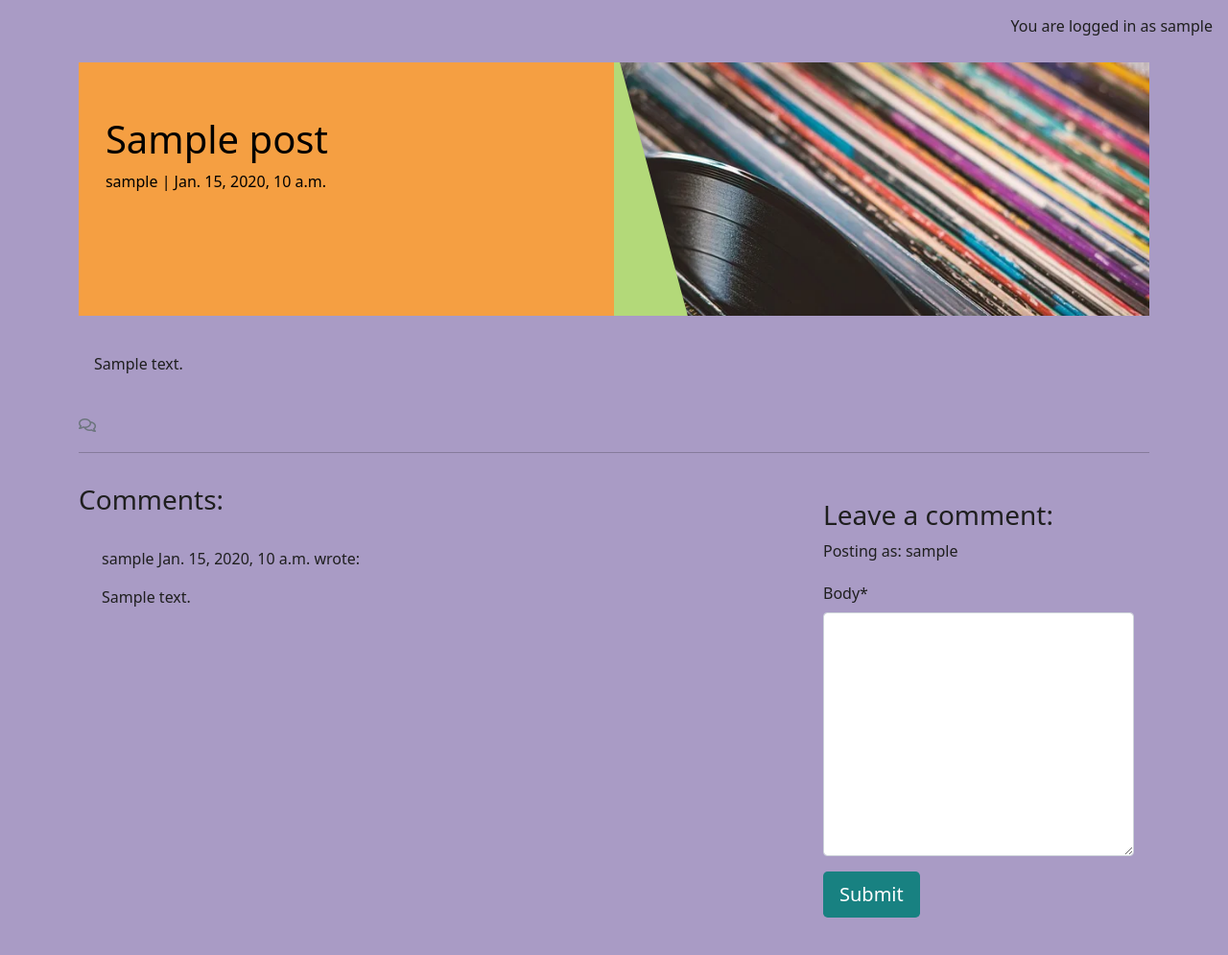
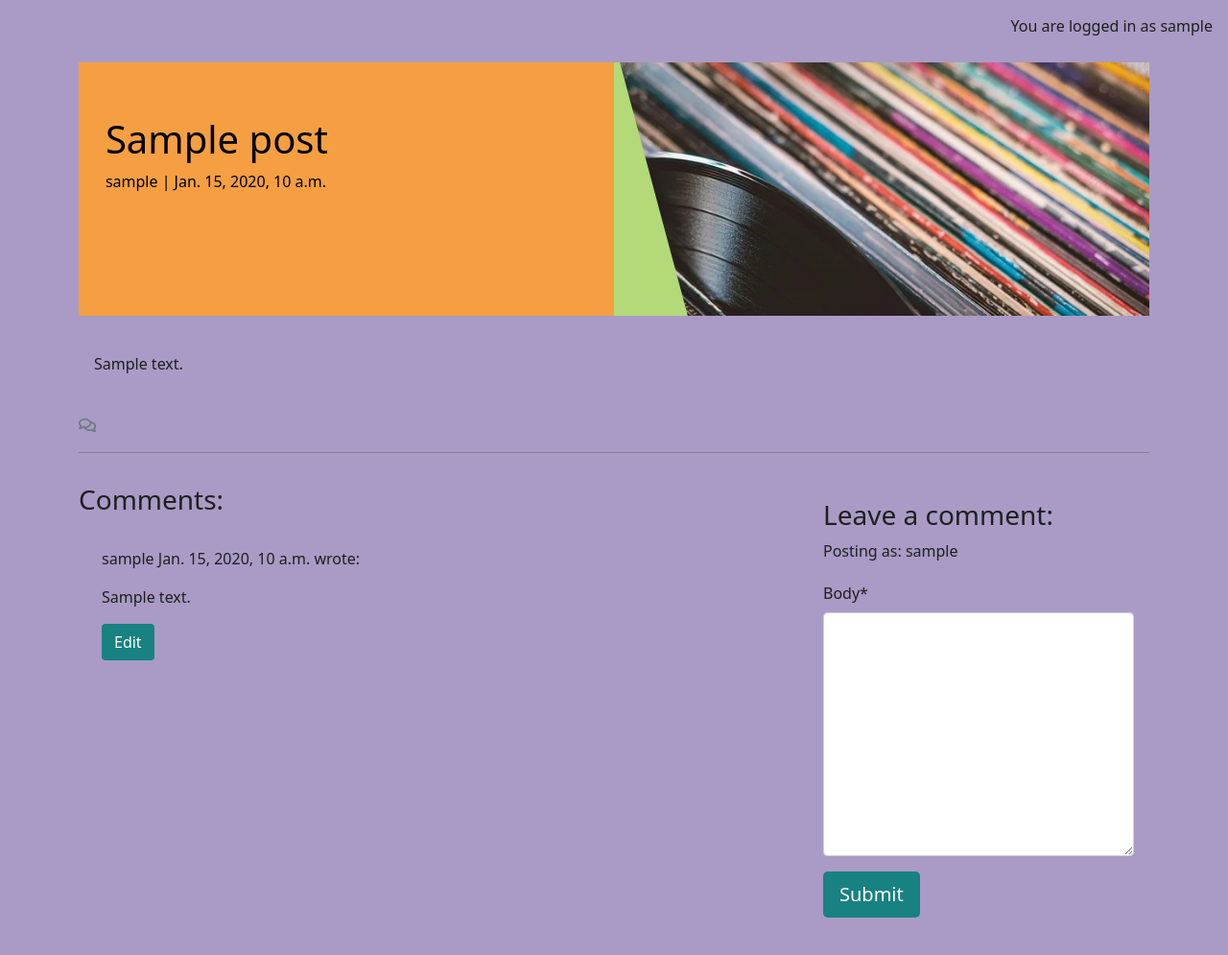
Before and after one commit to AF-5446/Lyric-Lure-CSP, a Django app: a page that uses templates/base.html in a window 1280 px wide. Shown: the part 75-1070 px from the top of the page at 96% size. Run offline with Django 4.2, Linux system fonts and the light colour scheme; a user stored in the database is signed in; tables that the repository leaves empty hold one stand-in row (values such as "Sample post"); some libraries are stand-ins or nearby versions.

Commit message:
edit/ delete records. Saving here before replacing the js static file.

```diff
--- a/hello_world/templates/blog/post_detail.html
+++ b/hello_world/templates/blog/post_detail.html
@@ -49,8 +49,8 @@
                 <!-- We want a for loop inside the empty control tags to iterate through each comment in comments -->
                 {% for comment in comments %}
                 <div class="p-2 comments
-                 {% if not comment.approved and comment.author == user %}
-                 faded{% elif not comment.approved %} d-none{% endif %}">
+                {% if not comment.approved and comment.author == user %}
+                faded{% elif not comment.approved %} d-none{% endif %}">
                     <p class="font-weight-bold"> {{comment.author}}
                         <span class="font-weight-normal">
                             {{comment.created_on}}
@@ -63,6 +63,9 @@
                     <p class="approval">
                         This comment is awaiting approval.
                     </p>
+                    {% endif %}
+                    {% if user.is_authenticated and comment.author == user %}
+                    <button class="btn btn-edit" comment_id="{{ comment.id }}">Edit</button>
                     {% endif %}
                 </div>
                 <!-- Our for loop ends here -->
--- a/hello_world/urls.py
+++ b/hello_world/urls.py
@@ -5,4 +5,6 @@ from . import views
 urlpatterns = [
     path('', views.PostList.as_view(), name='home'),
     path('<slug:slug>/', views.post_detail, name='post_detail'),
+    path('<slug:slug>/edit_comment/<int:comment_id>',
+        views.comment_edit, name='comment_edit'),
 ]
--- a/hello_world/views.py
+++ b/hello_world/views.py
@@ -1,14 +1,15 @@
-from django.shortcuts import render, get_object_or_404
+from django.shortcuts import render, get_object_or_404, reverse
 from django.views import generic
 from django.contrib import messages
-from .models import Post
+from django.http import HttpResponseRedirect
+from .models import Post, Comment
 from .forms import CommentForm
 
 # Create your views here.
 class PostList(generic.ListView):
     queryset = Post.objects.filter(status=1)
     template_name = 'blog/index.html'
-    paginate_by = 4
+    paginate_by = 6
 
 def post_detail(request, slug):
     """
@@ -52,3 +53,25 @@ def post_detail(request, slug):
             "comment_form": comment_form,
         },
     )
+
+def comment_edit(request, slug, comment_id):
+    """
+    view to edit comments
+    """
+    if request.method == "POST":
+
+        queryset = Post.objects.filter(status=1)
+        post = get_object_or_404(queryset, slug=slug)
+        comment = get_object_or_404(Comment, pk=comment_id)
+        comment_form = CommentForm(data=request.POST, instance=comment)
+
+        if comment_form.is_valid() and comment.author == request.user:
+            comment = comment_form.save(commit=False)
+            comment.post = post
+            comment.approved = False
+            comment.save()
+            messages.add_message(request, messages.SUCCESS, 'Comment Updated!')
+        else:
+            messages.add_message(request, messages.ERROR, 'Error updating comment!')
+
+    return HttpResponseRedirect(reverse('post_detail', args=[slug]))
--- a/templates/base.html
+++ b/templates/base.html
@@ -84,7 +84,7 @@
             <div class="col-md-8 offset-md-2">
                 {% for message in messages %}
                 <div class="alert {{ message.tags }} alert-dismissible
-          fade show" id="msg" role="alert">
+                    fade show" id="msg" role="alert">
                     {{ message | safe }}
                     <button type="button" class="btn-close" data-bs-dismiss="alert" aria-label="Close"></button>
                 </div>
```
